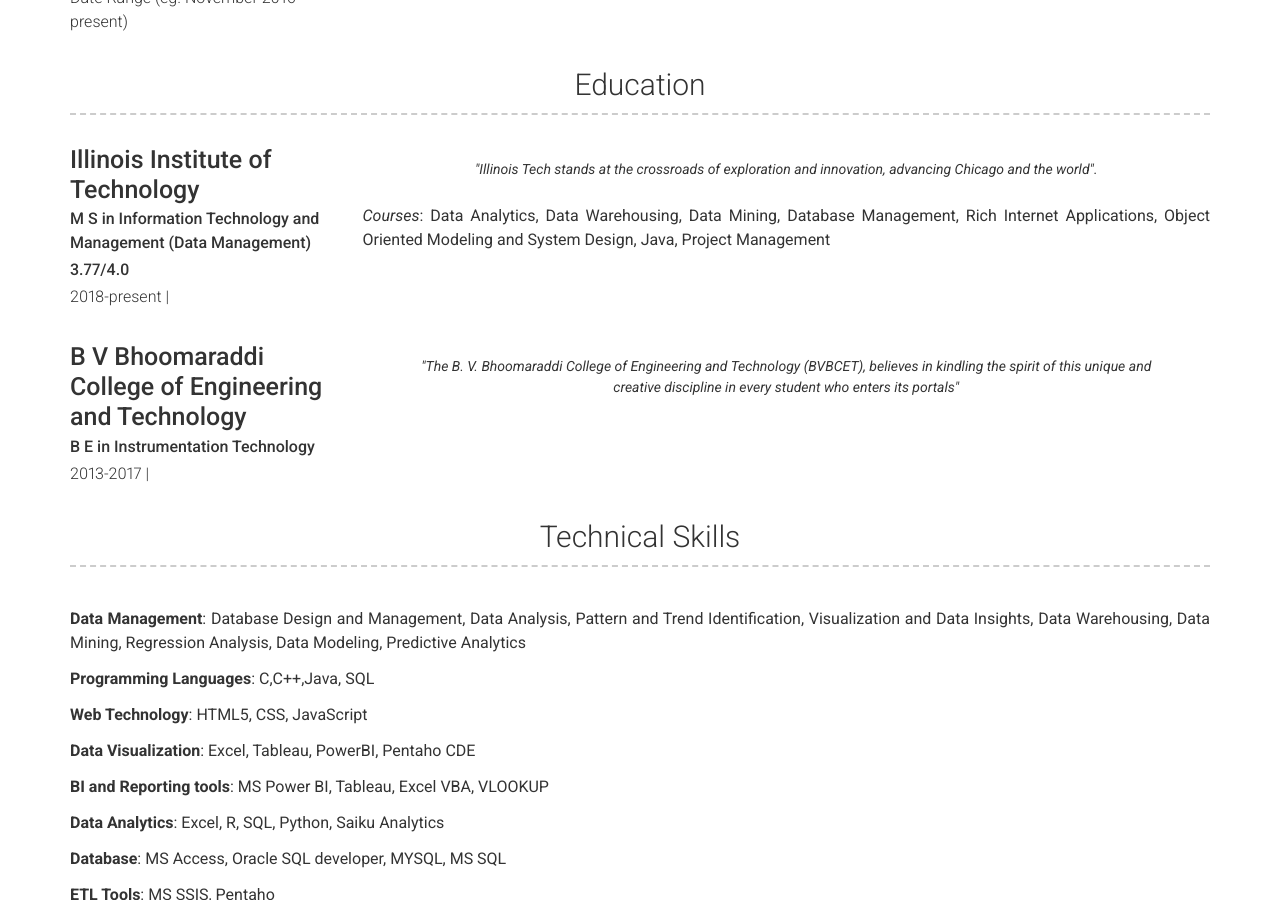
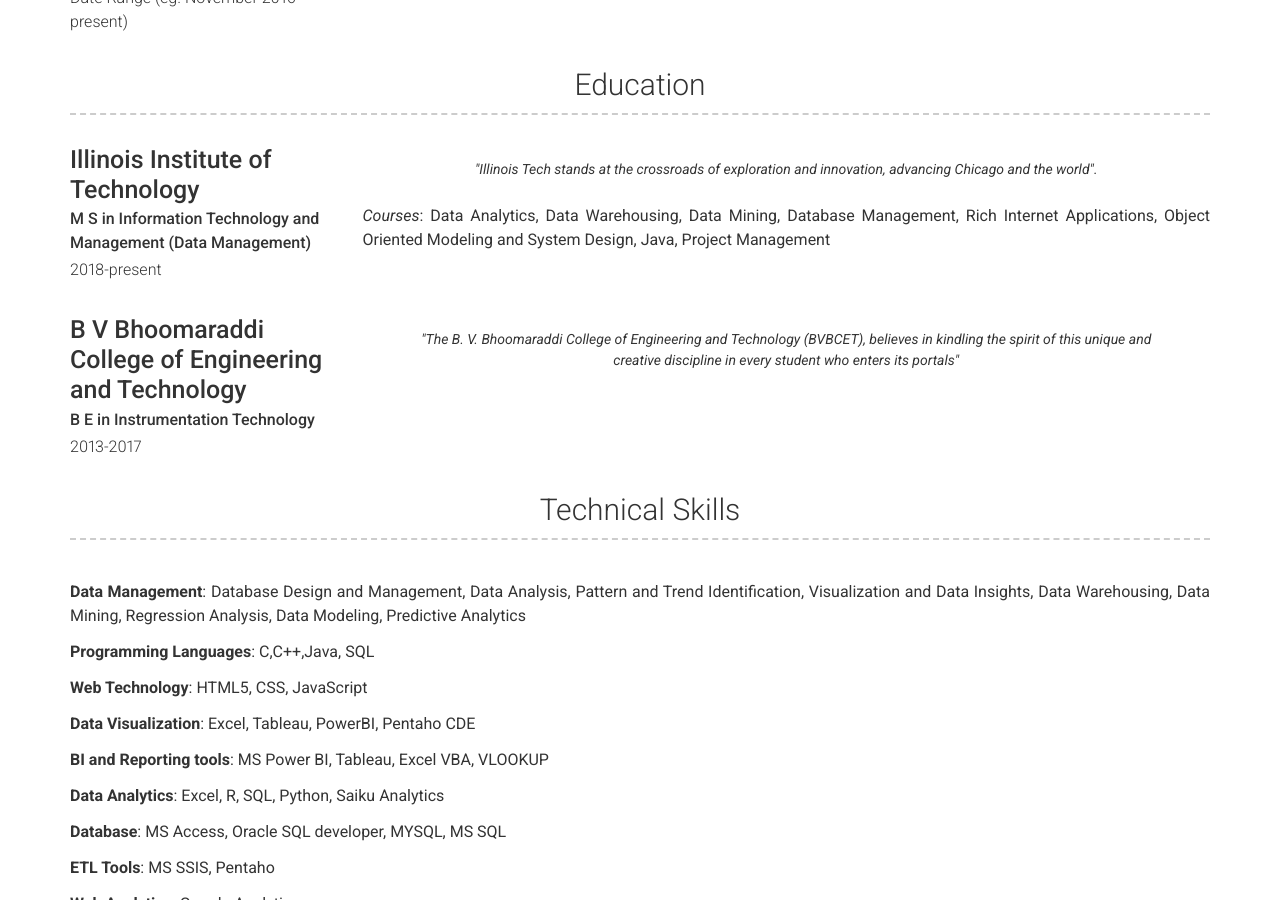
Before and after one commit to PBulla1/Pbulla1.github.io, a Jekyll site: the page built from index.md, in a window 1280 px wide and 900 px high, scrolled down 1050 px. Built offline with Jekyll 4.4.1, drawn with Linux system fonts in a browser that asks for light colours; nearby versions of some CDN libraries.

Commit message:
Update education.yml

```diff
--- a/_data/education.yml
+++ b/_data/education.yml
@@ -1,8 +1,7 @@
 # Education Template
 - layout: left
   name: Illinois Institute of Technology
-  dates: 2018-present |
-  gpa: 3.77/4.0
+  dates: 2018-present
   qualification: M S in Information Technology and Management (Data Management)
   quote: >
     "Illinois Tech stands at the crossroads of exploration and innovation, advancing Chicago and the world".
@@ -11,8 +10,7 @@
 
 - layout: left
   name: B V Bhoomaraddi College of Engineering and Technology
-  dates: 2013-2017 |
-  GPA: 3.66/4.0
+  dates: 2013-2017
   qualification: B E in Instrumentation Technology
   quote: >
     "The B. V. Bhoomaraddi College of Engineering and Technology (BVBCET), believes in kindling the spirit of this unique and creative discipline in every student who enters its portals"
```
